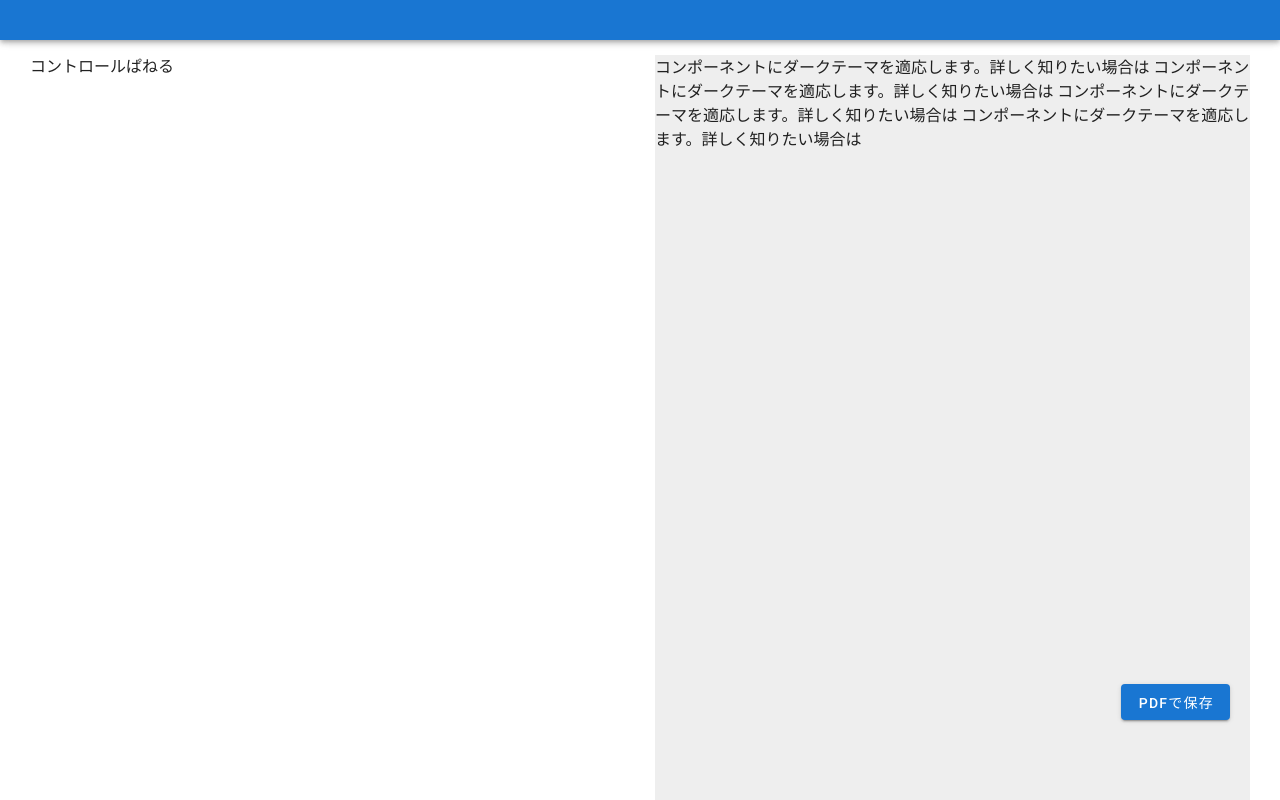
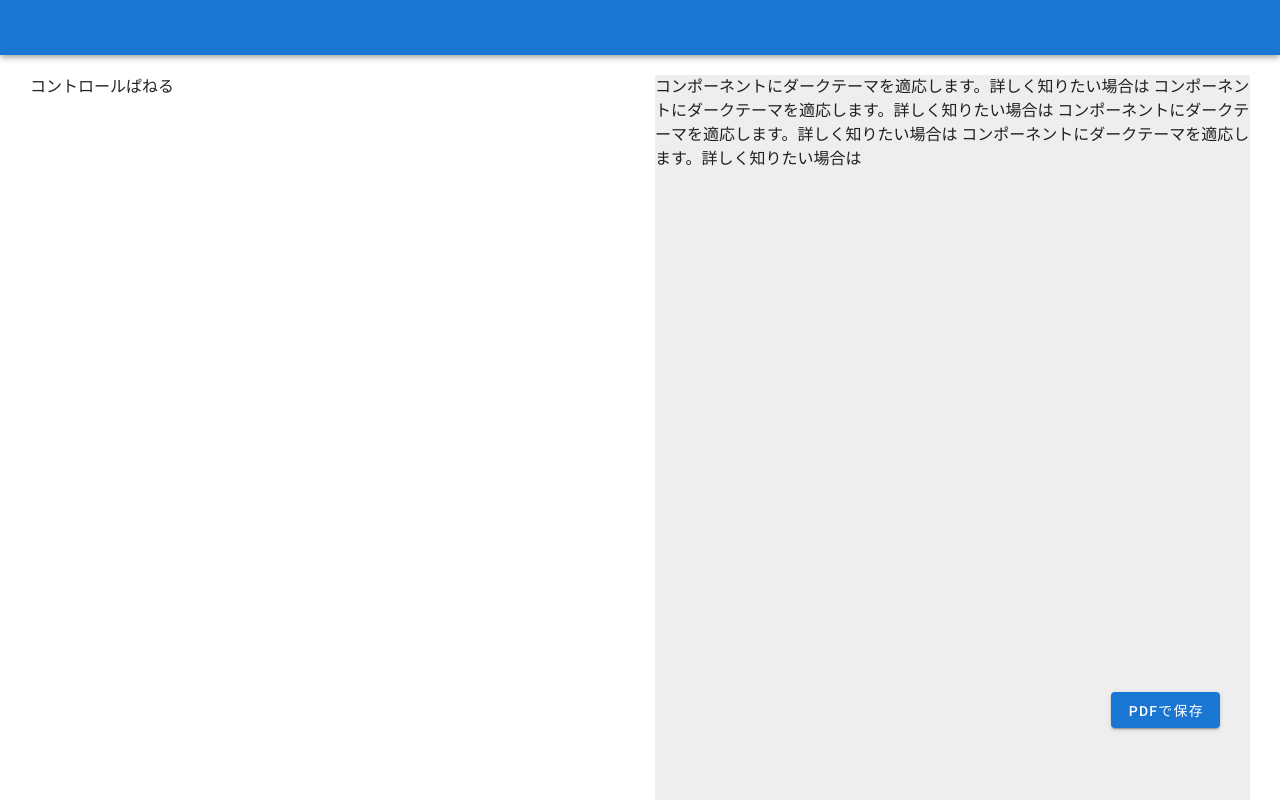
Before and after one commit to uenoryo/html2pdf, a Vue app: page / in a window 1280 px wide. Built offline with nearby package versions, Linux system fonts and the light colour scheme.

Commit message:
画像で出力.

```diff
--- a/src/App.vue
+++ b/src/App.vue
@@ -4,7 +4,7 @@
       app
       color="primary"
       dark
-      height=40
+      height=55
     >
     </v-app-bar>
 
--- a/src/components/Sample.vue
+++ b/src/components/Sample.vue
@@ -6,14 +6,16 @@
       </v-col>
       <v-col cols=5>
         <div class="previewArea">
-          <div ref="content" class="previewArea__HTML">
-            コンポーネントにダークテーマを適応します。詳しく知りたい場合は
-            コンポーネントにダークテーマを適応します。詳しく知りたい場合は
-            コンポーネントにダークテーマを適応します。詳しく知りたい場合は
-            コンポーネントにダークテーマを適応します。詳しく知りたい場合は
+          <div class="previewArea__HTML">
+            <div ref="content">
+              コンポーネントにダークテーマを適応します。詳しく知りたい場合は
+              コンポーネントにダークテーマを適応します。詳しく知りたい場合は
+              コンポーネントにダークテーマを適応します。詳しく知りたい場合は
+              コンポーネントにダークテーマを適応します。詳しく知りたい場合は
+            </div>
           </div>
           <div class="previewArea__Image">
-            <div ref="result" class="report"></div>
+            <img :src="imageURL">
           </div>
           <div>
             <v-btn @click="save" class="saveButton" color="primary">PDFで保存</v-btn>
@@ -32,12 +34,13 @@ export default {
   name: 'Sample',
   data: function() {
     return {
-      'canvasOption': {
+      imageURL: '',
+      canvasOption: {
         'backgroundColor': '#cfccdd',
         'width': 595,  // A4 サイズ
         'height': 841, // A4 サイズ
       },
-      'pdfOption': {
+      pdfOption: {
         'format': 'a4',
         'unit': 'px',
       },
@@ -46,7 +49,7 @@ export default {
   props: {},
   mounted: function() {
     html2canvas(this.$refs.content, this.canvasOption).then((canvas) => {
-      this.$refs.result.appendChild(canvas)
+      this.imageURL = canvas.toDataURL()
     })
   },
   methods: {
@@ -67,7 +70,7 @@ export default {
   $a4_height: 841px;
 
   .sample {
-    margin: 15px 30px;
+    margin: 20px 30px;
   }
 
   .reportBox {
@@ -76,8 +79,12 @@ export default {
 
   .saveButton {
     position: fixed!important;
-    right: 50px;
-    bottom: 10%;
+    right: 60px;
+    bottom: 9%;
+  }
+
+  .content {
+    //
   }
 
   .previewArea {
@@ -95,12 +102,18 @@ export default {
       background-color: #eee;
       position: absolute;
       right: 0;
-      // display: none;
     }
 
     &__Image {
       position: absolute;
       right: 0;
+      width: 100%;
+      img {
+        width: 100%;
+      }
+
+      // HTML を確認する用
+      display: none;
     }
   }
 </style>
```
